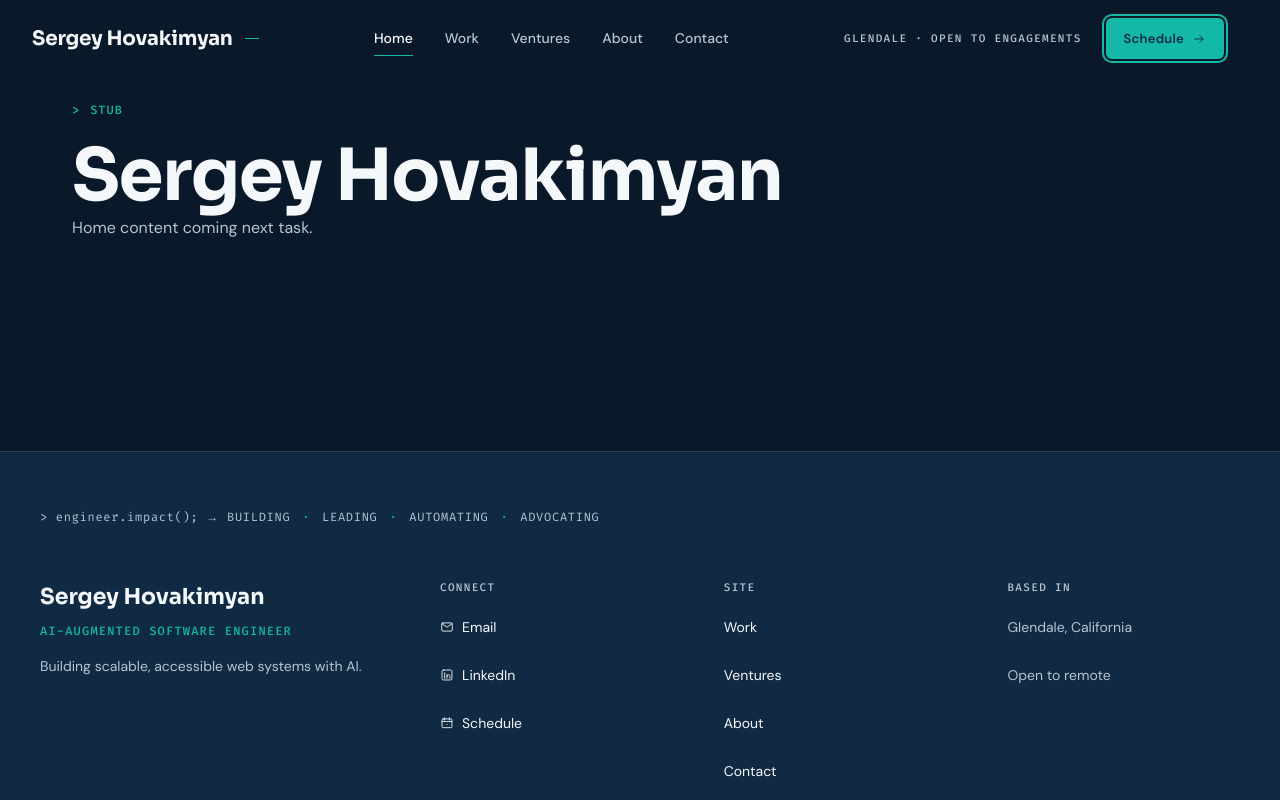
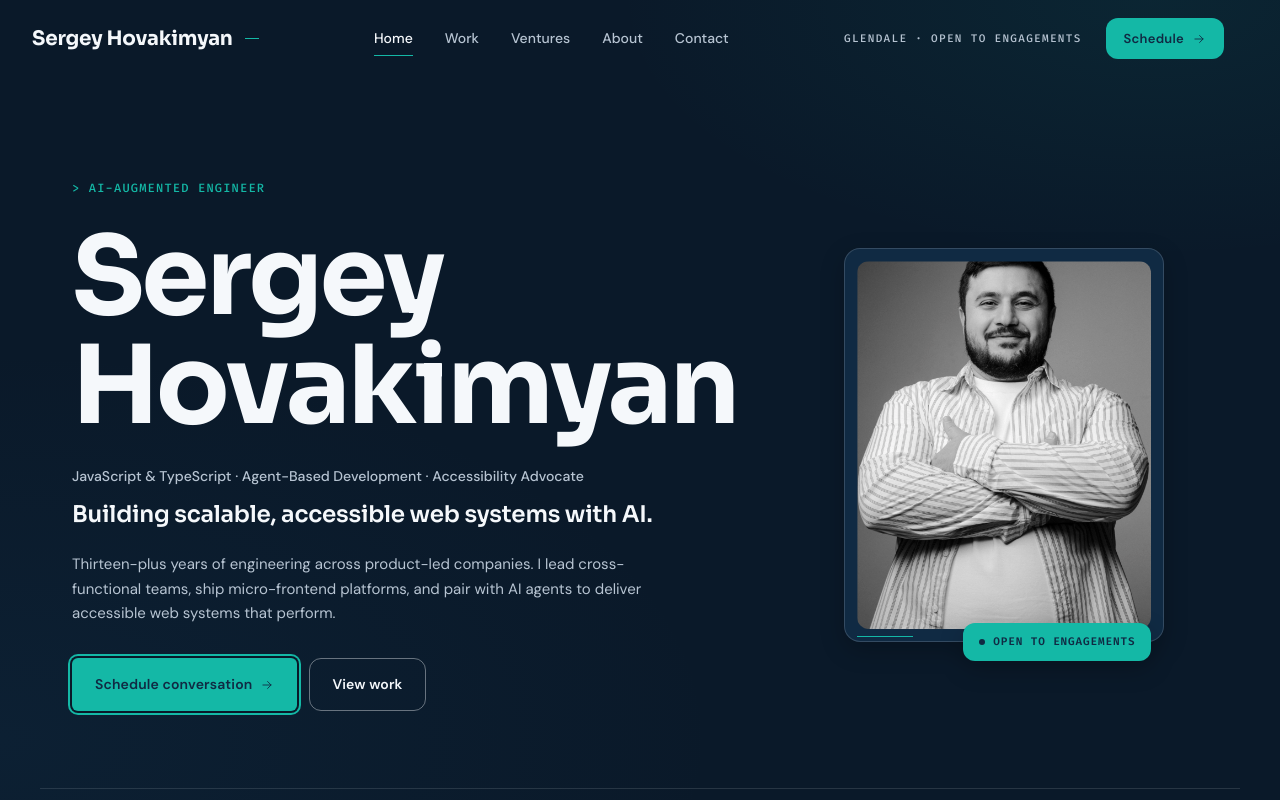
Before and after one commit to Hovakimyan/hovakimyan.dev, a Next.js app: page / in a window 1280 px wide. Shown: the top 800 px of the page. Built offline with nearby package versions, Linux system fonts and the light colour scheme.

Commit message:
feat(home): hero section with Three.js prism, portrait, ledger line

```diff
--- a/app/globals.css
+++ b/app/globals.css
@@ -735,6 +735,208 @@ h4 em,
 }
 
 /* ─────────────────────────────────────────────────────────────────────────
+   Hero
+   ───────────────────────────────────────────────────────────────────────── */
+.sh-hero {
+  position: relative;
+  padding-top: clamp(140px, 14vw, 200px);
+  padding-bottom: clamp(48px, 7vw, 96px);
+  overflow: hidden;
+}
+.sh-hero::before {
+  content: "";
+  position: absolute;
+  inset: 0;
+  background-image: radial-gradient(
+      ellipse 60% 40% at 90% 0%,
+      rgba(20, 184, 166, 0.08) 0%,
+      transparent 70%
+    ),
+    radial-gradient(
+      ellipse 80% 60% at 0% 80%,
+      rgba(31, 94, 140, 0.10) 0%,
+      transparent 70%
+    );
+  pointer-events: none;
+}
+.sh-hero-grid {
+  position: relative;
+  display: grid;
+  grid-template-columns: 1.2fr 1fr;
+  gap: clamp(32px, 5vw, 80px);
+  align-items: center;
+}
+@media (max-width: 760px) {
+  .sh-hero-grid {
+    grid-template-columns: 1fr;
+  }
+}
+.sh-hero-pretitle {
+  font-family: var(--font-mono);
+  font-size: 12px;
+  font-weight: 500;
+  letter-spacing: 0.10em;
+  text-transform: uppercase;
+  color: var(--color-accent);
+  margin: 0 0 24px;
+  opacity: 0;
+  animation: sh-fade-in 600ms var(--ease) 100ms forwards;
+}
+.sh-hero h1.sh-display {
+  font-size: clamp(56px, 8.5vw, 110px);
+  line-height: 1;
+  letter-spacing: -0.03em;
+  font-weight: 700;
+}
+.sh-hero h1 .word {
+  display: inline-block;
+  opacity: 0;
+  transform: translateY(20px);
+  animation: sh-word-reveal 700ms var(--ease) forwards;
+}
+.sh-hero h1 > span:nth-child(1) .word {
+  animation-delay: 200ms;
+}
+.sh-hero h1 > span:nth-child(2) .word {
+  animation-delay: 320ms;
+}
+@keyframes sh-word-reveal {
+  to { opacity: 1; transform: translateY(0); }
+}
+.sh-hero-subline {
+  margin: 24px 0 8px;
+  font-family: var(--font-sans);
+  font-size: clamp(14px, 1.1vw, 16px);
+  font-weight: 500;
+  color: var(--color-ink-2);
+  opacity: 0;
+  animation: sh-fade-in 600ms var(--ease) 500ms forwards;
+}
+.sh-hero-tagline {
+  font-family: var(--font-display);
+  font-size: clamp(20px, 1.8vw, 26px);
+  font-weight: 600;
+  color: var(--color-ink);
+  margin: 0 0 18px;
+  letter-spacing: -0.01em;
+  opacity: 0;
+  animation: sh-fade-in 600ms var(--ease) 650ms forwards;
+}
+.sh-hero-lead {
+  font-family: var(--font-sans);
+  font-size: clamp(15px, 1.05vw, 17px);
+  line-height: 1.65;
+  color: var(--color-ink-2);
+  max-width: 56ch;
+  margin: 0 0 32px;
+  opacity: 0;
+  animation: sh-fade-in 600ms var(--ease) 800ms forwards;
+}
+.sh-hero-ctas {
+  display: flex;
+  flex-wrap: wrap;
+  gap: 12px;
+  align-items: center;
+  opacity: 0;
+  animation: sh-fade-in 600ms var(--ease) 950ms forwards;
+}
+@keyframes sh-fade-in {
+  to { opacity: 1; }
+}
+.sh-hero-right {
+  position: relative;
+  min-height: 480px;
+  display: grid;
+  place-items: center;
+}
+@media (max-width: 760px) {
+  .sh-hero-right {
+    min-height: 380px;
+    margin-top: 24px;
+  }
+}
+.sh-hero-prism {
+  position: absolute;
+  inset: -8% 0 -8% 0;
+  pointer-events: auto;
+  z-index: 0;
+}
+.sh-hero-portrait {
+  position: relative;
+  z-index: 2;
+  background: var(--color-deep);
+  border: 1px solid rgba(217, 226, 236, 0.18);
+  border-radius: var(--radius-lg);
+  padding: 12px;
+  max-width: 320px;
+  margin-inline: auto;
+  box-shadow: var(--shadow-md);
+  opacity: 0;
+  animation: sh-fade-in 800ms var(--ease) 600ms forwards;
+}
+.sh-hero-portrait::after {
+  content: "";
+  position: absolute;
+  left: 12px;
+  bottom: 4px;
+  width: 56px;
+  height: 1px;
+  background: var(--color-accent);
+}
+.sh-hero-portrait img {
+  width: 100%;
+  height: auto;
+  border-radius: var(--radius-md);
+  object-fit: cover;
+  aspect-ratio: 4 / 5;
+  filter: grayscale(0.05) contrast(1.04);
+  clip-path: inset(0 100% 0 0);
+  animation: sh-portrait-wipe 1100ms var(--ease) 800ms forwards;
+}
+@keyframes sh-portrait-wipe {
+  to { clip-path: inset(0 0 0 0); }
+}
+.sh-hero-status {
+  position: absolute;
+  bottom: -20px;
+  right: 12px;
+  background: var(--color-accent);
+  color: var(--color-deep);
+  padding: 10px 16px;
+  border-radius: var(--radius-md);
+  font-family: var(--font-mono);
+  font-size: 11px;
+  font-weight: 600;
+  letter-spacing: 0.08em;
+  text-transform: uppercase;
+  display: inline-flex;
+  align-items: center;
+  gap: 8px;
+  box-shadow: var(--shadow-md);
+}
+.sh-hero-status .dot {
+  width: 6px;
+  height: 6px;
+  border-radius: 50%;
+  background: var(--color-deep);
+}
+.sh-hero-impact {
+  margin-top: clamp(48px, 6vw, 80px);
+  padding-top: 24px;
+  border-top: 1px solid var(--color-divider);
+}
+.sh-hero-impact p {
+  margin: 0;
+  font-size: clamp(11px, 1vw, 13px);
+  letter-spacing: 0.06em;
+  color: var(--color-ink-2);
+}
+.sh-hero-impact .sep {
+  color: var(--color-accent);
+  margin: 0 4px;
+}
+
+/* ─────────────────────────────────────────────────────────────────────────
    Hex prism canvas wrapper
    ───────────────────────────────────────────────────────────────────────── */
 .sh-hex-canvas,
--- a/app/page.tsx
+++ b/app/page.tsx
@@ -1,11 +1,9 @@
+import Hero from "@/app/sections/Hero";
+
 export default function HomePage() {
   return (
-    <section className="sh-section">
-      <div className="sh-container">
-        <p className="sh-eyebrow">Stub</p>
-        <h1>Sergey Hovakimyan</h1>
-        <p className="sh-lead">Home content coming next task.</p>
-      </div>
-    </section>
+    <>
+      <Hero />
+    </>
   );
 }
--- /dev/null
+++ b/app/sections/Hero.tsx
@@ -0,0 +1,63 @@
+import Link from "next/link";
+import Image from "next/image";
+import HexPrism from "@/app/components/HexPrism";
+import BookCallButton from "@/app/components/BookCallButton";
+import { SITE } from "@/lib/content";
+
+export default function Hero() {
+  const words = SITE.name.split(" ");
+  return (
+    <section className="sh-hero">
+      <div className="sh-container sh-hero-grid">
+        <div className="sh-hero-text">
+          <p className="sh-hero-pretitle">&gt; {SITE.pretitle.toUpperCase()}</p>
+          <h1 className="sh-display">
+            {words.map((w, i) => (
+              <span key={i}>
+                <span className="word">{w}</span>
+                {i < words.length - 1 ? " " : null}
+              </span>
+            ))}
+          </h1>
+          <p className="sh-hero-subline">{SITE.subline}</p>
+          <p className="sh-hero-tagline">{SITE.tagline}</p>
+          <p className="sh-hero-lead">{SITE.lead}</p>
+          <div className="sh-hero-ctas">
+            <BookCallButton
+              label="Schedule conversation"
+              className="sh-btn-primary"
+            />
+            <Link href="/work" className="sh-btn-secondary">
+              View work
+            </Link>
+          </div>
+        </div>
+        <div className="sh-hero-right">
+          <div className="sh-hero-prism" aria-hidden="true">
+            <HexPrism />
+          </div>
+          <div className="sh-hero-portrait">
+            <Image
+              src="/images/sergey-portrait.jpg"
+              alt="Portrait of Sergey Hovakimyan"
+              width={1066}
+              height={1600}
+              priority
+              sizes="(max-width: 760px) 80vw, 420px"
+            />
+            <span className="sh-hero-status">
+              <span className="dot" /> Open to engagements
+            </span>
+          </div>
+        </div>
+      </div>
+      <div className="sh-container sh-hero-impact">
+        <p className="sh-mono">
+          &gt; engineer.impact(); → BUILDING <span className="sep">·</span>{" "}
+          LEADING <span className="sep">·</span> AUTOMATING{" "}
+          <span className="sep">·</span> ADVOCATING
+        </p>
+      </div>
+    </section>
+  );
+}
```
